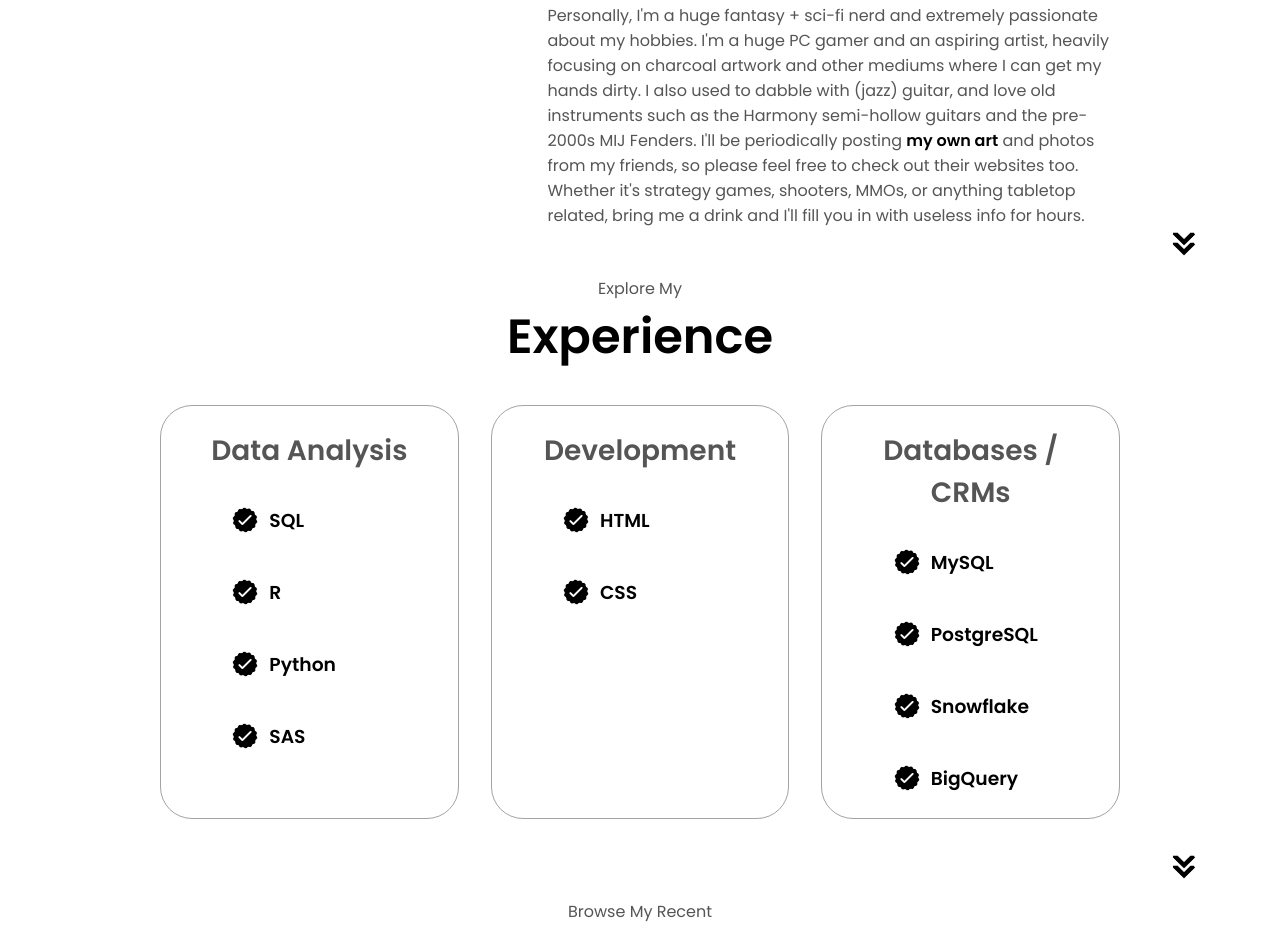
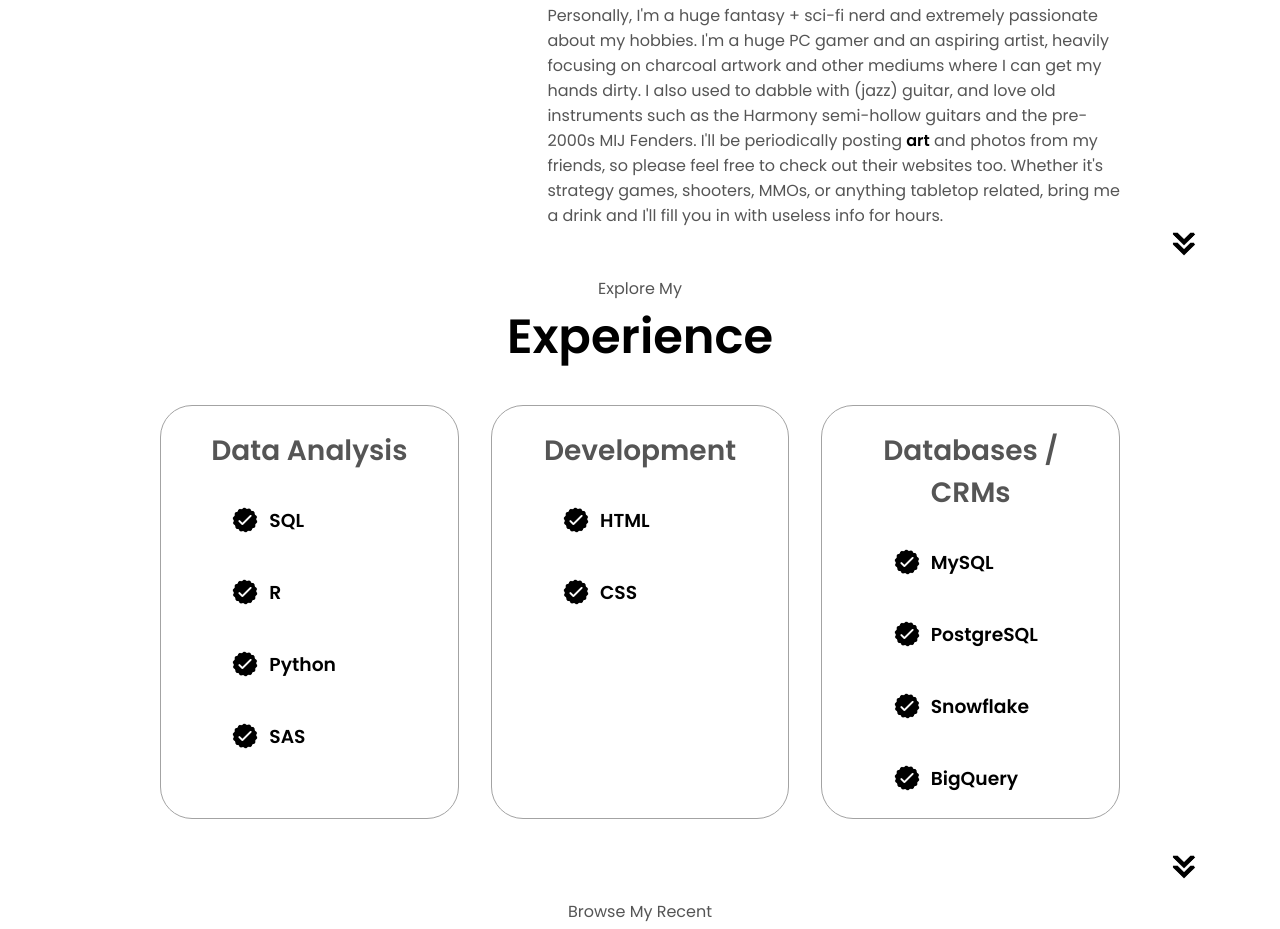
Before and after one commit to pham-peter/html-css-js--portfolio-, a plain HTML site: page index.html in a window 1280 px wide. Shown: the part 1456-2385 px from the top of the page. Drawn offline with Linux system fonts and the light colour scheme.

Commit message:
Update index.html

```diff
--- a/index.html
+++ b/index.html
@@ -114,7 +114,7 @@
                     </p>
                     <br>
                     <p>
-                    Personally, I'm a huge fantasy + sci-fi nerd and extremely passionate about my hobbies. I'm a huge PC gamer and an aspiring artist, heavily focusing on charcoal artwork and other mediums where I can get my hands dirty. I also used to dabble with (jazz) guitar, and love old  instruments such as the Harmony semi-hollow guitars and the pre-2000s MIJ Fenders. I'll be periodically posting  <a href="artwork.html"><b>my own art</b></a> and photos from my friends, so please feel free to check out their websites too. Whether it's strategy games, shooters, MMOs, or anything tabletop related, bring me a drink and I'll fill you in with useless info for hours.
+                    Personally, I'm a huge fantasy + sci-fi nerd and extremely passionate about my hobbies. I'm a huge PC gamer and an aspiring artist, heavily focusing on charcoal artwork and other mediums where I can get my hands dirty. I also used to dabble with (jazz) guitar, and love old  instruments such as the Harmony semi-hollow guitars and the pre-2000s MIJ Fenders. I'll be periodically posting  <a href="artwork.html"><b>art</b></a> and photos from my friends, so please feel free to check out their websites too. Whether it's strategy games, shooters, MMOs, or anything tabletop related, bring me a drink and I'll fill you in with useless info for hours.
                     </p>
                 </div>
             </div>
```
